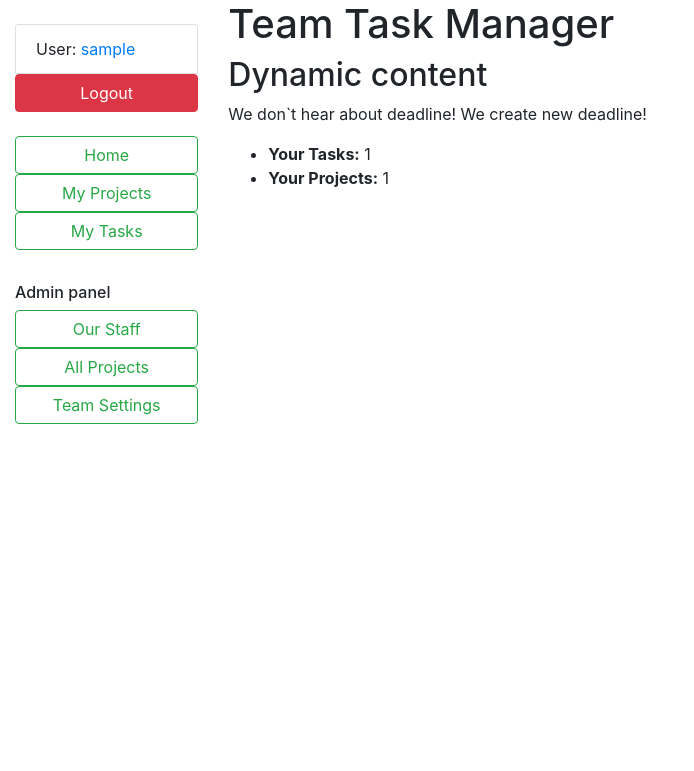
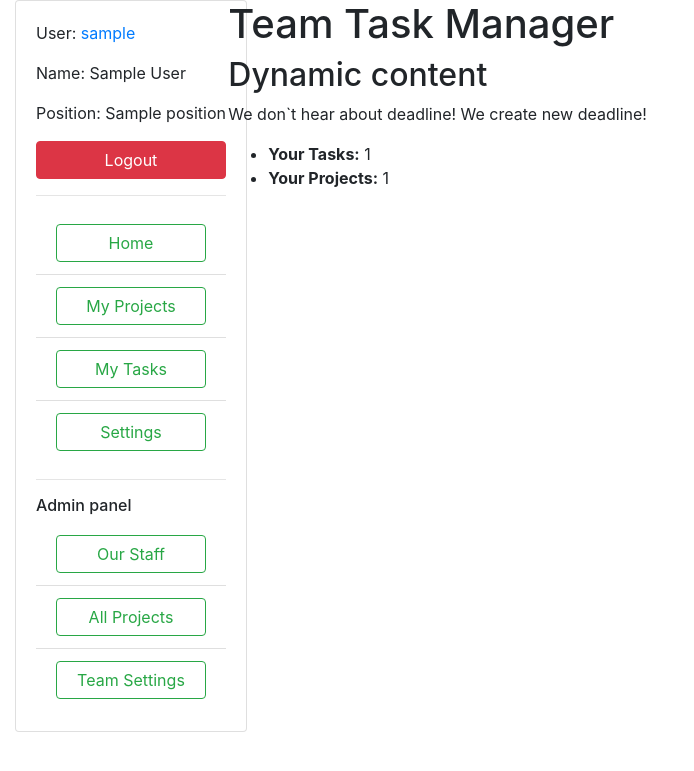
Before and after one commit to PythonZem/team-task-manager, a Django app: page / in a window 1280 px wide. Shown: the top 771 px of the page, without its empty margins (0-694 px from the left). Run offline with Django 5.2, Linux system fonts and the light colour scheme; a user stored in the database is signed in; tables that the repository leaves empty hold one stand-in row (values such as "Sample post").

Commit message:
Rewrite sidebar

```diff
--- a/templates/includes/sidebar.html
+++ b/templates/includes/sidebar.html
@@ -1,22 +1,35 @@
-<br>
-<ul class="sidebar-nav list-group">
+{% block sidebar %}
+<div class="position-fixed">
+    <div class="card">
+        <div class="card-body">
             {% if user.is_authenticated %}
-    <li class="list-group-item">User: <a href="{{ user.get_absolute_url }}">{{ user.get_username }}</a></li>
-    <a class="btn btn-danger" href="{% url 'logout'%}?next={{request.path}}">Logout</a>
+                <p class="card-text">User: <a href="{{ user.get_absolute_url }}">{{ user.get_username }}</a></p>
+                <p class="card-text">Name: {{ user.first_name }} {{ user.last_name }}</p>
+                <p class="card-text">Position: {{ user.position }}</p>
+                <a class="btn btn-danger btn-block" href="{% url 'logout' %}?next={{ request.path }}">Logout</a>
             {% else %}
-    <a class="btn btn-primary" href="{% url 'login'%}?next={{request.path}}">Login</a>
+                <a class="btn btn-primary btn-block mb-3" href="{% url 'login' %}?next={{ request.path }}">Login</a>
             {% endif %}
 
-  <br>
+            <hr>
 
-  <a class="btn btn-outline-success" href="{% url 'index' %}">Home</a>
-    <a class="btn btn-outline-success" href="{% url 'project-list' %}">My Projects</a>
-  <a class="btn btn-outline-success" href="{% url 'task-list' %}">My Tasks</a>
+            <ul class="list-group list-group-flush">
+                <li class="list-group-item"><a href="{% url 'index' %}" class="btn btn-outline-success btn-block">Home</a></li>
+                <li class="list-group-item"><a href="{% url 'my-project-list' %}" class="btn btn-outline-success btn-block">My Projects</a></li>
+                <li class="list-group-item"><a href="{% url 'my-task-list' %}" class="btn btn-outline-success btn-block">My Tasks</a></li>
+                <li class="list-group-item"><a href="#" class="btn btn-outline-success btn-block">Settings</a></li>
+            </ul>
+
+            {% if user.is_staff  %}
                 <hr>
-    {% if user.is_staff  %}
                 <h6>Admin panel</h6>
-        <a class="btn btn-outline-success" href="{% url 'worker-list' %}">Our Staff</a>
-        <a class="btn btn-outline-success" href="">All Projects</a>
-        <a class="btn btn-outline-success" href="">Team Settings </a>
+                <ul class="list-group list-group-flush">
+                    <li class="list-group-item"><a href="{% url 'worker-list' %}" class="btn btn-outline-success btn-block">Our Staff</a></li>
+                    <li class="list-group-item"><a href="{% url 'project-list' %}" class="btn btn-outline-success btn-block">All Projects</a></li>
+                    <li class="list-group-item"><a href="#" class="btn btn-outline-success btn-block">Team Settings</a></li>
+                </ul>
             {% endif %}
-</ul>
+        </div>
+    </div>
+</div>
+{% endblock %}
```
Lines whose indentation alone changed are shown as unchanged.
